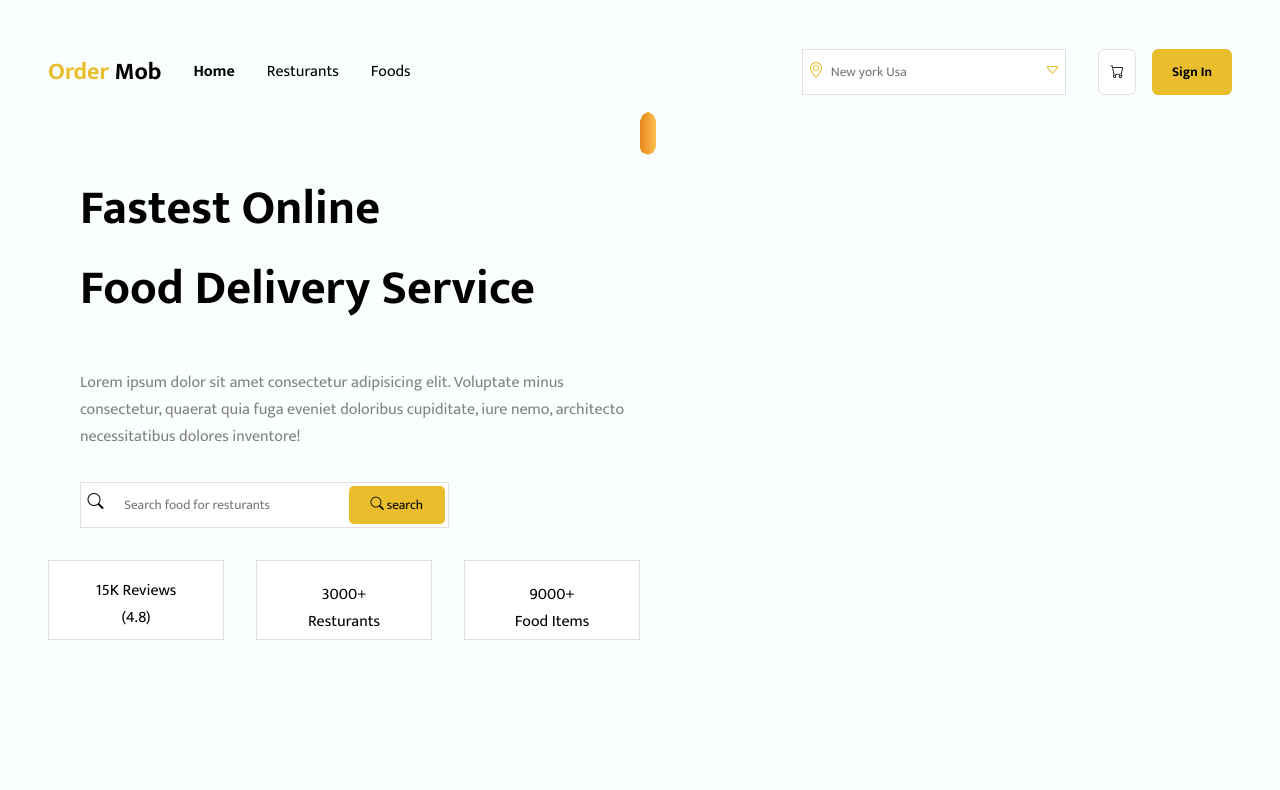
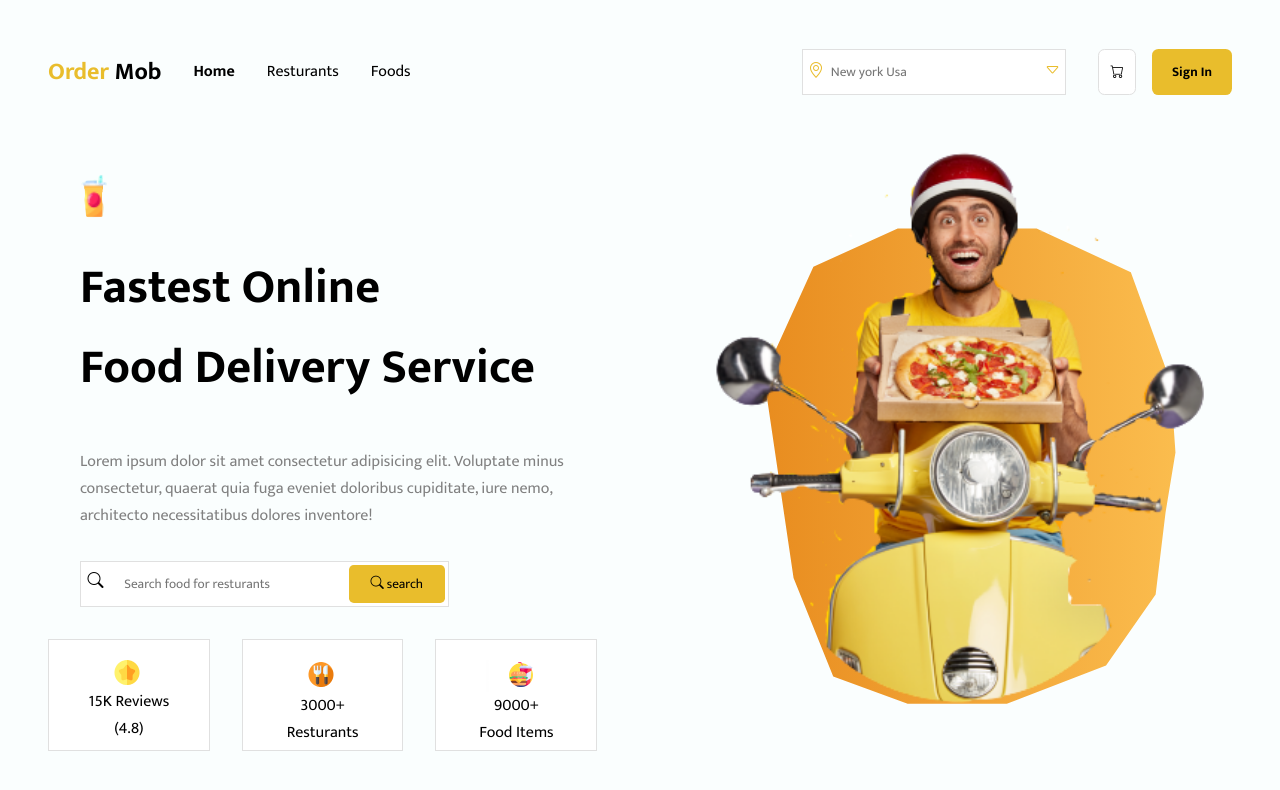
Before and after one commit to sihamHeddi2022/resturant-website, a plain HTML site: page index.html in a window 1280 px wide. Drawn offline with nearby package versions, Linux system fonts and the light colour scheme.

Commit message:
home section v4

```diff
--- a/index.html
+++ b/index.html
@@ -98,10 +98,11 @@
           </div>
         </div>
       </div>
-      <div>
-        <div class="image">
+      <div class="section2">
+
           <img src="./images/man-delivery.png" alt="">
-        </div>
+          <div class="image"></div>
+
       </div>
 
     </section>
--- a/style/style.sass
+++ b/style/style.sass
@@ -140,8 +140,23 @@ section.home
 
                     p:nth-of-type(2)
                         margin-bottom: .5rem
-        .image
-            clip-path: polygon(50% 0%, 83% 7%, 100% 21%, 100% 82%, 82% 95%, 50% 100%, 11% 94%, 0 84%, 0 21%, 18% 7%)
-            width: fit-content
-            padding: .5rem
-            background: linear-gradient(to left, rgb(252, 192, 81),rgb(230, 134, 25))
+
+
+        .section2
+            margin: 2rem auto
+            .image
+                clip-path:  polygon(93% 36%, 85% 16%, 66% 8%, 38% 8%, 21% 15%, 11% 35%, 17% 72%, 25% 90%, 40% 95%, 60% 95%, 80% 88%, 90% 75%, 92% 60%, 94% 49%)
+                width: 23rem
+                height: 60%
+
+                padding: .5rem
+                background: linear-gradient(to left, rgb(252, 192, 81),rgb(230, 134, 25))
+                padding: 4rem
+                z-index: -10
+                position: relative
+                top:-33rem
+                left:7rem
+            img
+
+                margin-left: 7rem
+                height:35rem
```
Also changed, not shown: images/1.png (added), images/2.png (added), images/3.png (added), images/juice.png (added), images/man-delivery.png (added), style/style.css, 1 other file.
